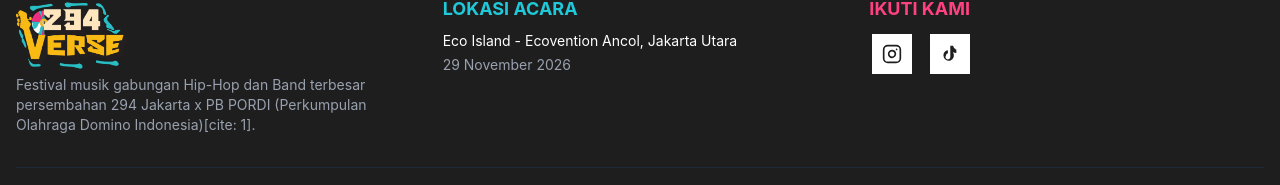
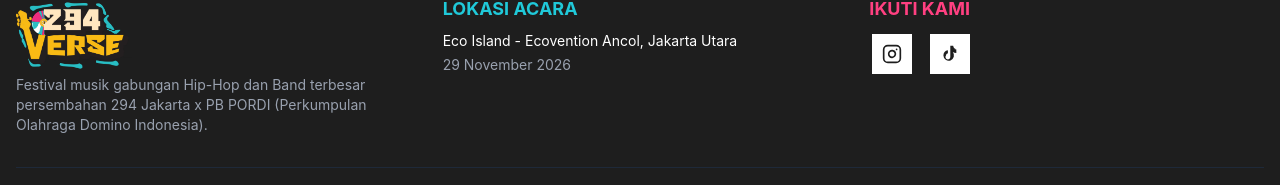
Before and after one commit to arqprtma/294-verse, a React (Vite) app: page / in a window 1280 px wide. Shown: the part 6066-6251 px from the top of the page. Built offline with nearby package versions, Linux system fonts and the light colour scheme.

Commit message:
update : footer

```diff
--- a/src/App.jsx
+++ b/src/App.jsx
@@ -575,8 +575,7 @@
             </a>
             <p className="text-sm text-gray-400 font-body">
               Festival musik gabungan Hip-Hop dan Band terbesar persembahan 294
-              Jakarta x PB PORDI (Perkumpulan Olahraga Domino Indonesia)[cite:
-              1].
+              Jakarta x PB PORDI (Perkumpulan Olahraga Domino Indonesia).
             </p>
           </div>
 
```
